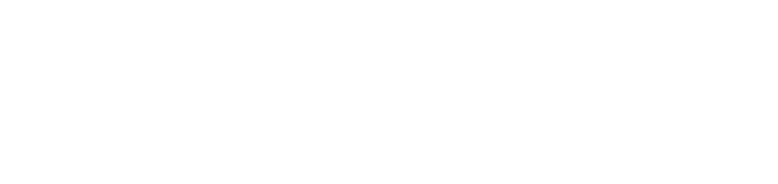
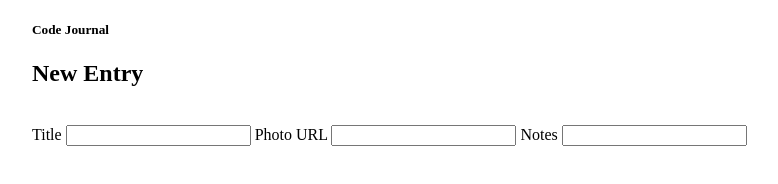
Before and after one commit to Tiffanytliem/code-journal, a website: page index.html in a window 1280 px wide. Shown: the whole page, without its empty margins (182-960 px from the left). Drawn offline with Linux system fonts and the light colour scheme.

Commit message:
Create the HTML for the form that creates a journal entry in the data-view=entry-form element.

```diff
--- a/index.html
+++ b/index.html
@@ -18,10 +18,22 @@
 <body>
   <header>
     <div class="container">
+      <h5>Code Journal</h5>
+      <h2> New Entry</h2>
     </div>
   </header>
   <main class="container">
-    <div data-view="entry-form"></div>
+    <div data-view="entry-form">
+      <img class="image" src="">
+      <form>
+        <label for="title">Title</label>
+        <input type="text" id="title" required>
+        <label for="photoURL">Photo URL</label>
+        <input type="text" id="photoURL" required>
+        <label for="notes">Notes</label>
+        <input type="text" id="notes" required>
+      </form>
+    </div>
     <div data-view="entries" class="hidden"></div>
   </main>
   <script src="js/data.js"></script>
```
